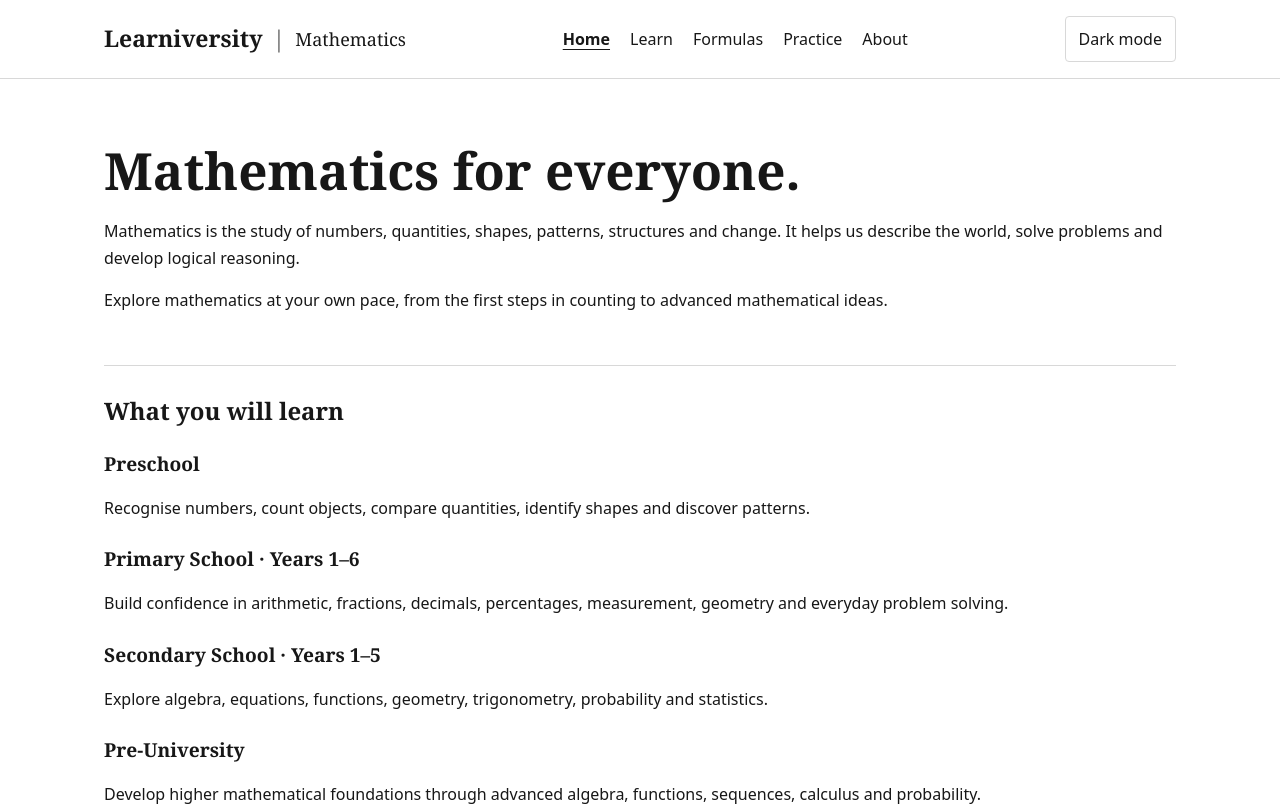
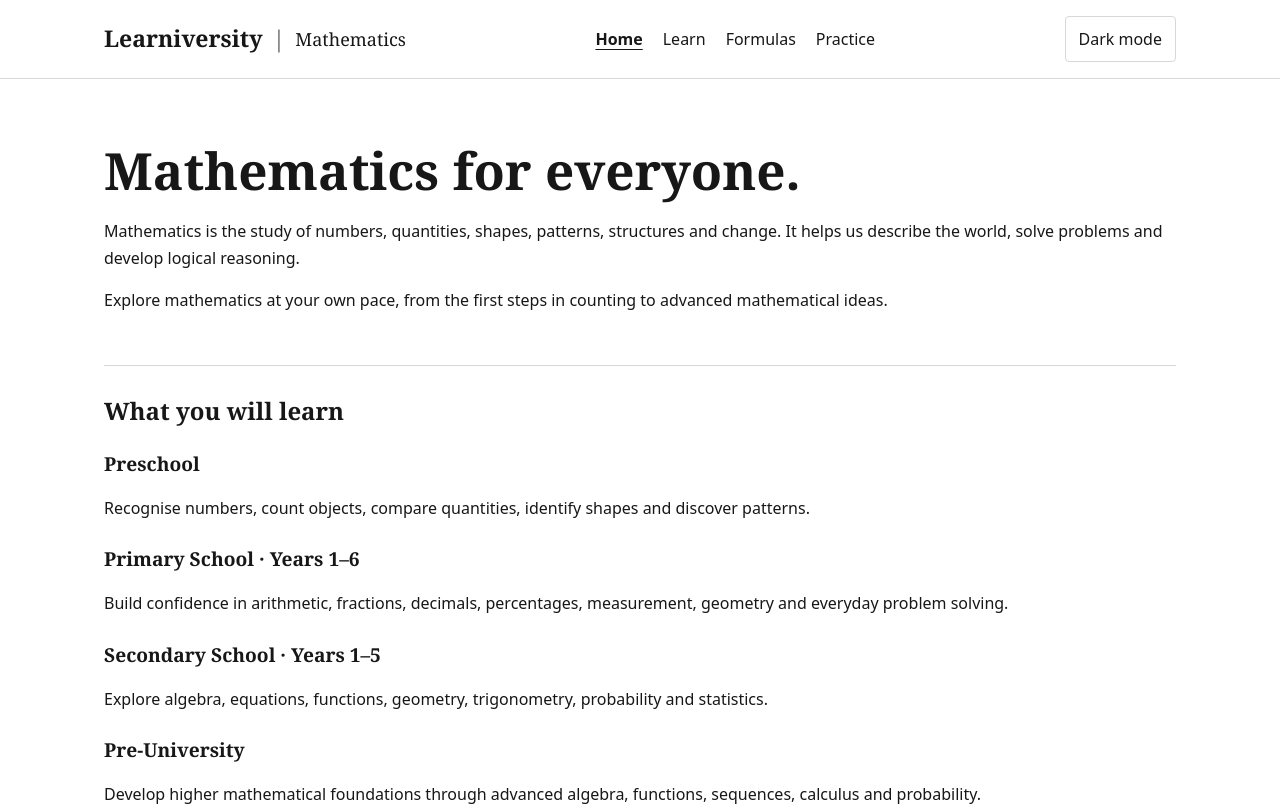
Before and after one commit to learniversity/mathematics, a plain HTML site: page index.html in a window 1280 px wide. Shown: the top 811 px of the page. Drawn offline with Linux system fonts and the light colour scheme.

Commit message:
Normalise four-menu navigation and reference/practice layouts

```diff
--- a/index.html
+++ b/index.html
@@ -1,3 +1,3 @@
 <!doctype html>
 <html lang="en"><head><meta charset="utf-8"><meta name="viewport" content="width=device-width,initial-scale=1"><title>Learniversity | Mathematics</title><link rel="stylesheet" href="style.css"><script type="module" src="app.js"></script></head>
-<body><header><div class="bar"><a class="brand" href="#home"><span>Learniversity</span><span class="brand-divider" aria-hidden="true">|</span><span class="brand-subject">Mathematics</span></a><nav aria-label="Main navigation"><a href="#home">Home</a><a href="#learn">Learn</a><a href="#formulas">Formulas</a><a href="#practice">Practice</a><a href="#about">About</a></nav><button id="theme" type="button" aria-label="Switch color theme">Dark mode</button></div></header><main id="main" tabindex="-1" aria-live="polite">Loading mathematics library…</main><footer>Learniversity | Mathematics</footer></body></html>
+<body><header><div class="bar"><a class="brand" href="#home"><span>Learniversity</span><span class="brand-divider" aria-hidden="true">|</span><span class="brand-subject">Mathematics</span></a><nav aria-label="Main navigation"><a href="#home">Home</a><a href="#learn">Learn</a><a href="#formulas">Formulas</a><a href="#practice">Practice</a></nav><button id="theme" type="button" aria-label="Switch color theme">Dark mode</button></div></header><main id="main" tabindex="-1" aria-live="polite">Loading mathematics library…</main><footer>Learniversity | Mathematics</footer></body></html>
```
